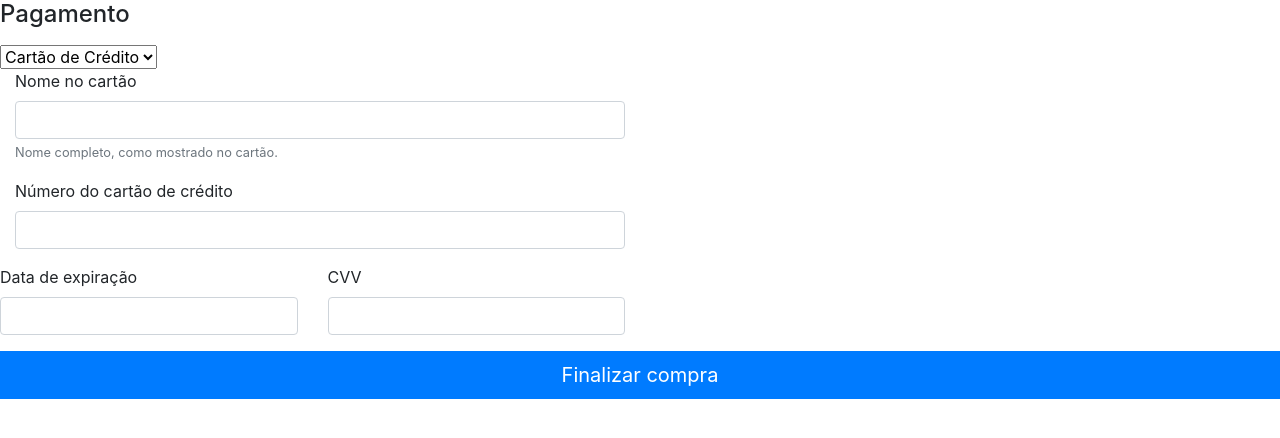
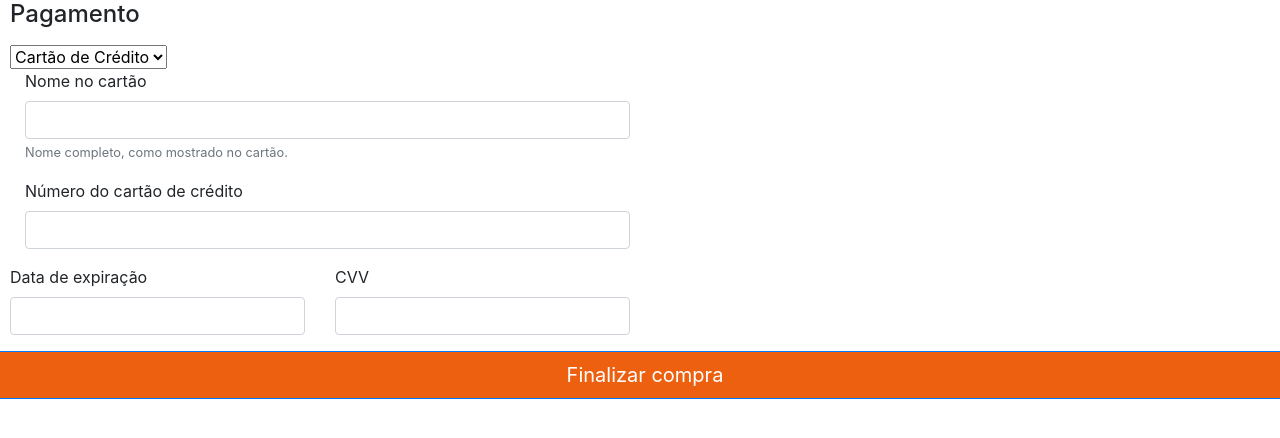
Before and after one commit to GabrielMR0504/Sistema-Web-e-Banco-de-Dados, a PHP site: page /pagamento.php in a window 1280 px wide. Shown: the part 88-526 px from the top of the page. Run offline with PHP 8.4, Linux system fonts and the light colour scheme; the visitor is signed in with stand-in values (Sample User, id 1); some libraries are stand-ins or nearby versions.

Commit message:
mudançaPagamento

```diff
--- a/pagamento.php
+++ b/pagamento.php
@@ -1,8 +1,8 @@
 <?php
-	include ('protect.php');
+include('protect.php');
 include('conexao.php');
 //echo $_SESSION['nome'];
-if(isset($_POST['tipo']) || isset($_POST['nome']) || isset($_POST['numero']) || isset($_POST['dataExp']) || isset($_POST['cvv']) || isset($_POST['cpf'])) {
+if (isset($_POST['tipo']) || isset($_POST['nome']) || isset($_POST['numero']) || isset($_POST['dataExp']) || isset($_POST['cvv']) || isset($_POST['cpf'])) {
   //limpando as variavei
   $tipo = $mysqli->real_escape_string($_POST['tipo']);
   $nome = $mysqli->real_escape_string($_POST['nome']);
@@ -50,8 +50,8 @@ if(isset($_POST['tipo']) || isset($_POST['nome']) || isset($_POST['numero']) ||
     <!-- Toggler/collapsibe Button -->
   </nav>
 
-
-  <form action = "" method = "POST">
+  <div style="margin-left: 10px;">
+    <form action="" method="POST">
       <div class="dropdown">
         <h4 class="mb-3">Pagamento</h4>
         <select name="tipo">
@@ -88,9 +88,11 @@ if(isset($_POST['tipo']) || isset($_POST['nome']) || isset($_POST['numero']) ||
           </div>
         </div>
         <hr class="mb-4">
-            <button class="btn btn-primary btn-lg btn-block" type="submit">Finalizar compra</button>
+        <button class="btn btn-primary btn-lg btn-block" type="submit" style="background-color: #ec600f;">Finalizar compra</button>
       </div>
     </form>
+  </div>
+
 </body>
 
 </html>
```
Lines whose indentation alone changed are shown as unchanged.
